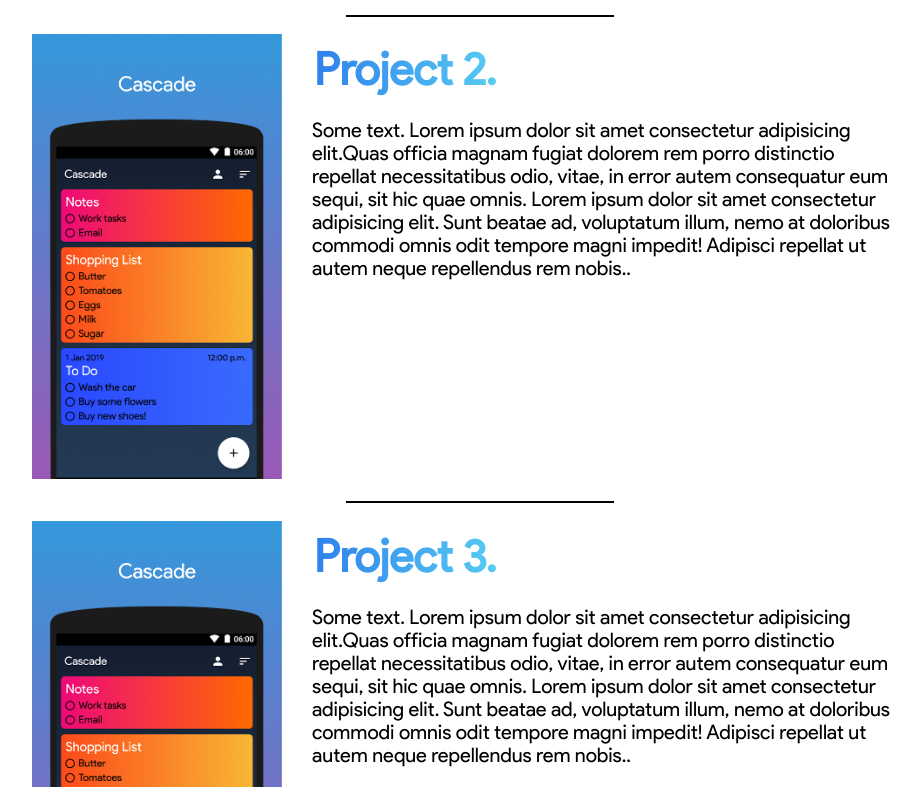
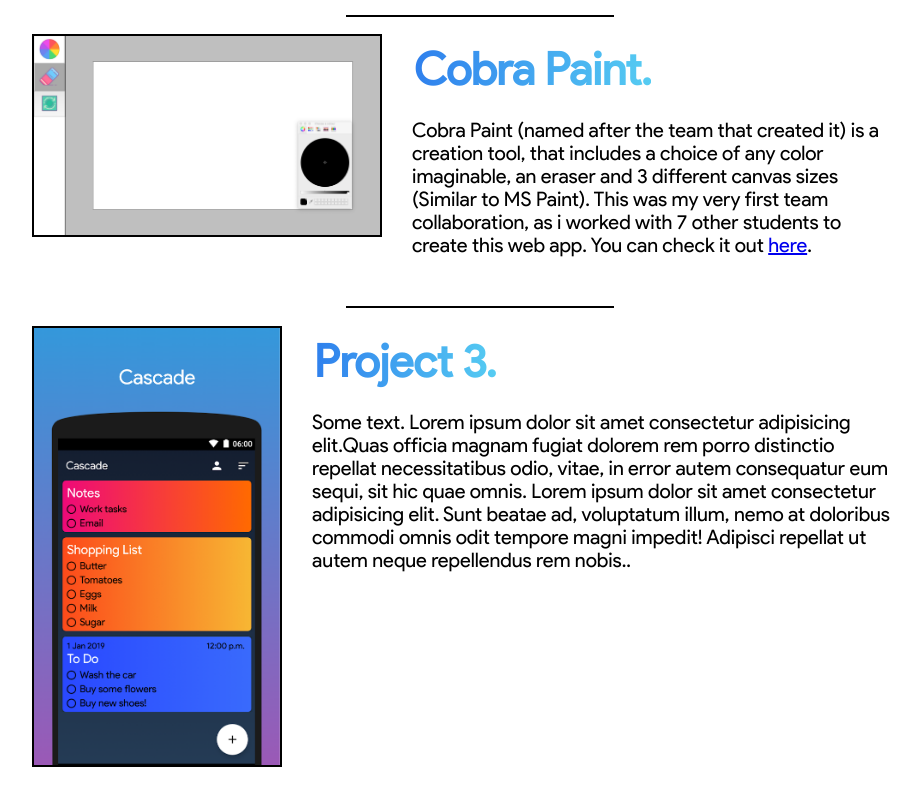
Before and after one commit to anton25360/Portfolio, a plain HTML site: page index.html in a window 1280 px wide. Shown: the part 1164-1951 px from the top of the page, without its empty margins (160-1081 px from the left). Drawn offline with Linux system fonts and the light colour scheme.

Commit message:
Added Cobra Paint project.

```diff
--- a/index.html
+++ b/index.html
@@ -44,10 +44,10 @@
 		<div class="dividerSmall"></div>
 
 		<div class="project">
-			<div><img class="image" src="assets/projects/cascade.png" alt="Project Image"></div>
+			<div><img id="imgPaint" class="image" src="assets/projects/paint.png" alt="Project Image"></div>
 			<div class="text">
-				<h2 class="gradientSub">Project 2.</h2>
-				<p>Some text. Lorem ipsum dolor sit amet consectetur adipisicing elit.Quas officia magnam fugiat dolorem rem porro distinctio repellat necessitatibus odio, vitae, in error autem consequatur eum sequi, sit hic quae omnis. Lorem ipsum dolor sit amet consectetur adipisicing elit. Sunt beatae ad, voluptatum illum, nemo at doloribus commodi omnis odit tempore magni impedit! Adipisci repellat ut autem neque repellendus rem nobis..</p>
+				<h2 class="gradientSub">Cobra Paint.</h2>
+				<p>Cobra Paint (named after the team that created it) is a creation tool, that includes a choice of any color imaginable, an eraser and 3 different canvas sizes (Similar to MS Paint). This was my very first team collaboration, as i worked with 7 other students to create this web app. You can check it out <a href="https://dev.maydenacademy.co.uk/projects/2019Aug/2019-aug-cobra-paint/">here</a>.</p>
 			</div>
 		</div>
 
--- a/style.css
+++ b/style.css
@@ -124,7 +124,8 @@
 .containerPortfolio .project{ display: flex; flex-direction: row;}
 
 /* project picture */
-.project .image{width:250px;}
+.project .image{width:250px; border: 2px solid black;}
+.project #imgPaint{width: 350px;}
 
 /* projet title */
 .containerPortfolio h2{
```
Also changed, not shown: assets/projects/paint.png (added).
